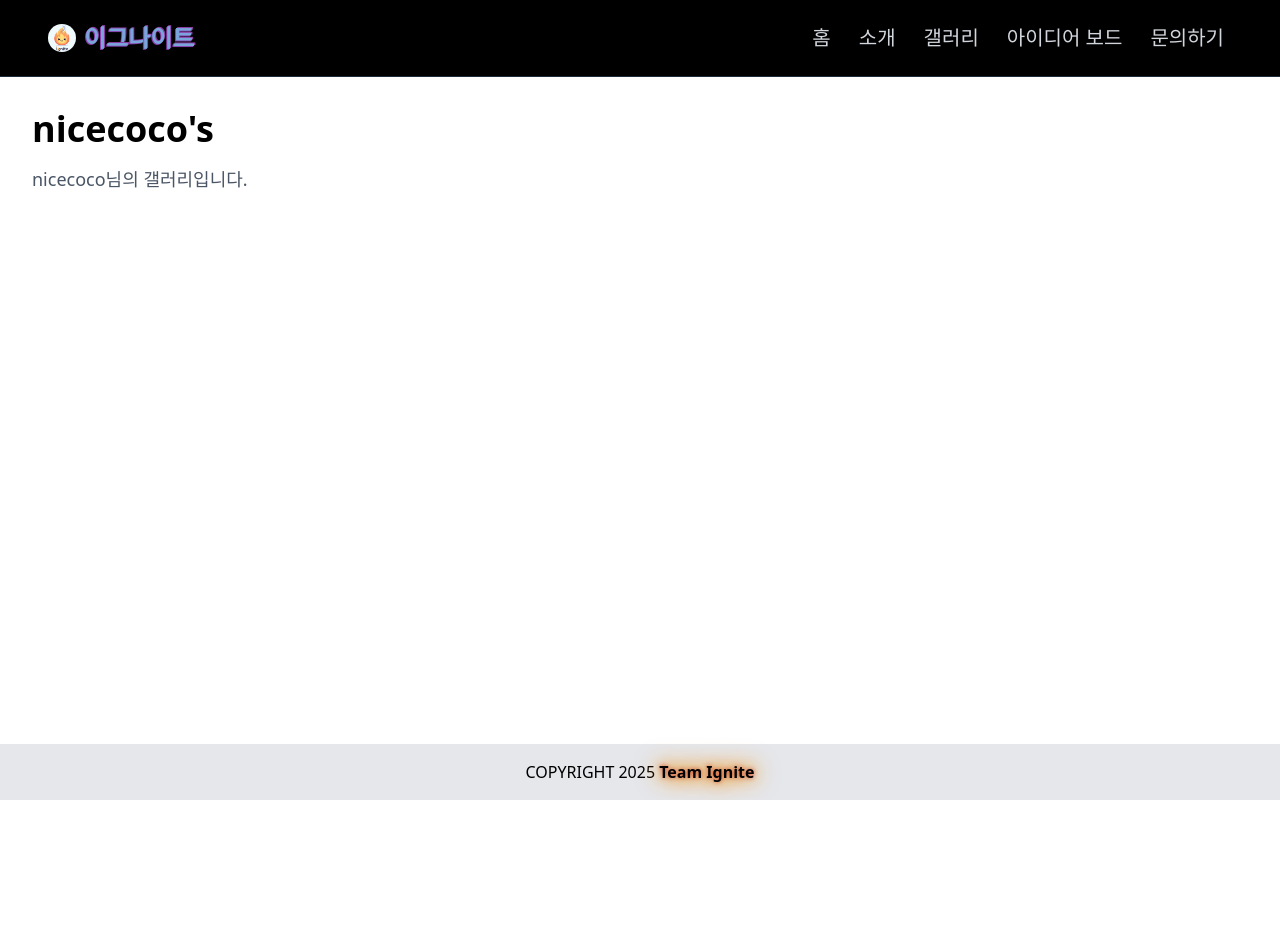
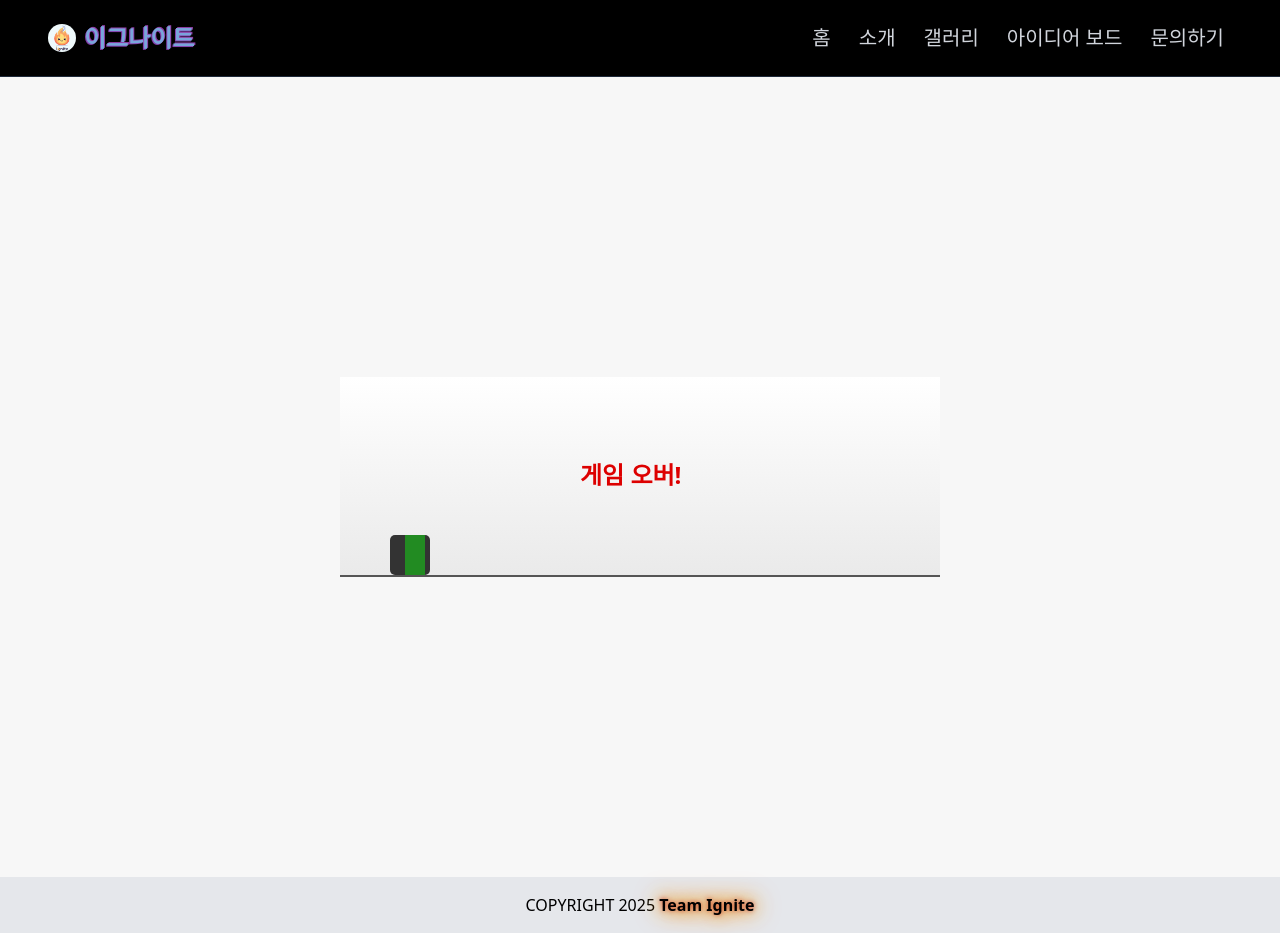
Before and after one commit to everlaster00/team4-Ignite-React, a Next.js app: page /products/nicecoco in a window 1280 px wide. Before the commit the page ends 800 px from the top, so only its background shows below. Built offline with nearby package versions, Linux system fonts and the light colour scheme; no server answers.

Commit message:
nc.10.31

```diff
--- a/src/app/products/nicecoco/page.js
+++ b/src/app/products/nicecoco/page.js
@@ -1,18 +1,114 @@
-export async function generateMetadata() {
-  return {
-    title: `nicecoco님의 갤러리`,
-    description: `nicecoco님의 갤러리입니다.`,
+"use client";
+import React, { useState, useEffect } from "react";
+
+const DinoGame = () => {
+  const [isJumping, setIsJumping] = useState(false);
+  const [dinoBottom, setDinoBottom] = useState(0);
+  const [cactusRight, setCactusRight] = useState(-20);
+  const [gameOver, setGameOver] = useState(false);
+
+  // 스페이스바 점프 이벤트
+  useEffect(() => {
+    const handleKeyDown = (e) => {
+      if (e.code === "Space" && !isJumping) {
+        jump();
+      }
+    };
+    window.addEventListener("keydown", handleKeyDown);
+    return () => window.removeEventListener("keydown", handleKeyDown);
+  }, [isJumping]);
+
+  // 점프 함수
+  const jump = () => {
+    setIsJumping(true);
+    let position = 0;
+    const upInterval = setInterval(() => {
+      if (position >= 80) {
+        clearInterval(upInterval);
+        const downInterval = setInterval(() => {
+          if (position <= 0) {
+            clearInterval(downInterval);
+            setIsJumping(false);
+          }
+          position -= 5;
+          setDinoBottom(position);
+        }, 20);
+      }
+      position += 5;
+      setDinoBottom(position);
+    }, 20);
   };
-}
 
-export default function nicecocoHome({ params }) {
+  // 선인장 이동
+  useEffect(() => {
+    if (gameOver) return;
+    const move = setInterval(() => {
+      setCactusRight((prev) => (prev > 620 ? -20 : prev + 5));
+    }, 20);
+    return () => clearInterval(move);
+  }, [gameOver]);
 
+  // 충돌 감지
+  useEffect(() => {
+    if (cactusRight > 510 && cactusRight < 550 && dinoBottom < 40) {
+      setGameOver(true);
+    }
+  }, [cactusRight, dinoBottom]);
 
+  // 스타일 정의
+  const styles = {
+    wrapper: {
+      display: "flex",
+      justifyContent: "center",
+      alignItems: "center",
+      height: "100vh",
+      background: "#f7f7f7",
+    },
+    game: {
+      position: "relative",
+      width: 600,
+      height: 200,
+      background: "linear-gradient(#fff, #eaeaea)",
+      borderBottom: "2px solid #555",
+      overflow: "hidden",
+    },
+    dino: {
+      position: "absolute",
+      bottom: dinoBottom,
+      left: 50,
+      width: 40,
+      height: 40,
+      background: "#333",
+      borderRadius: 5,
+      transition: "bottom 0.02s",
+    },
+    cactus: {
+      position: "absolute",
+      bottom: 0,
+      right: cactusRight,
+      width: 20,
+      height: 40,
+      background: "#228b22",
+    },
+    text: {
+      position: "absolute",
+      top: 80,
+      left: "40%",
+      color: "#d00",
+      fontWeight: "bold",
+      fontSize: 24,
+    },
+  };
 
   return (
-    <div className="p-8">
-      <h1 className="text-4xl font-bold mb-4">nicecoco&#x27;s</h1>
-      <p className="text-lg text-gray-600">nicecoco님의 갤러리입니다.</p>
+    <div style={styles.wrapper}>
+      <div style={styles.game}>
+        <div style={styles.dino}></div>
+        <div style={styles.cactus}></div>
+        {gameOver && <div style={styles.text}>게임 오버!</div>}
+      </div>
     </div>
   );
-}
+};
+
+export default DinoGame;
```
